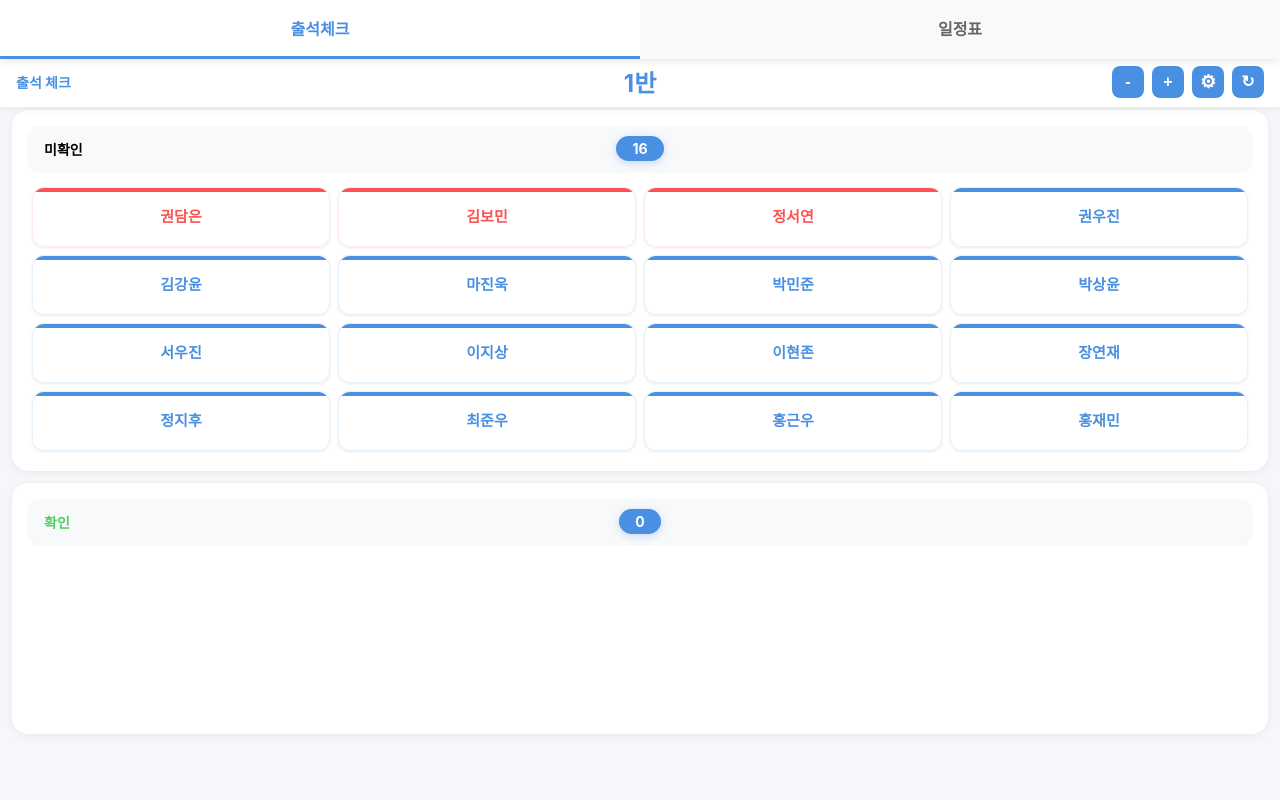
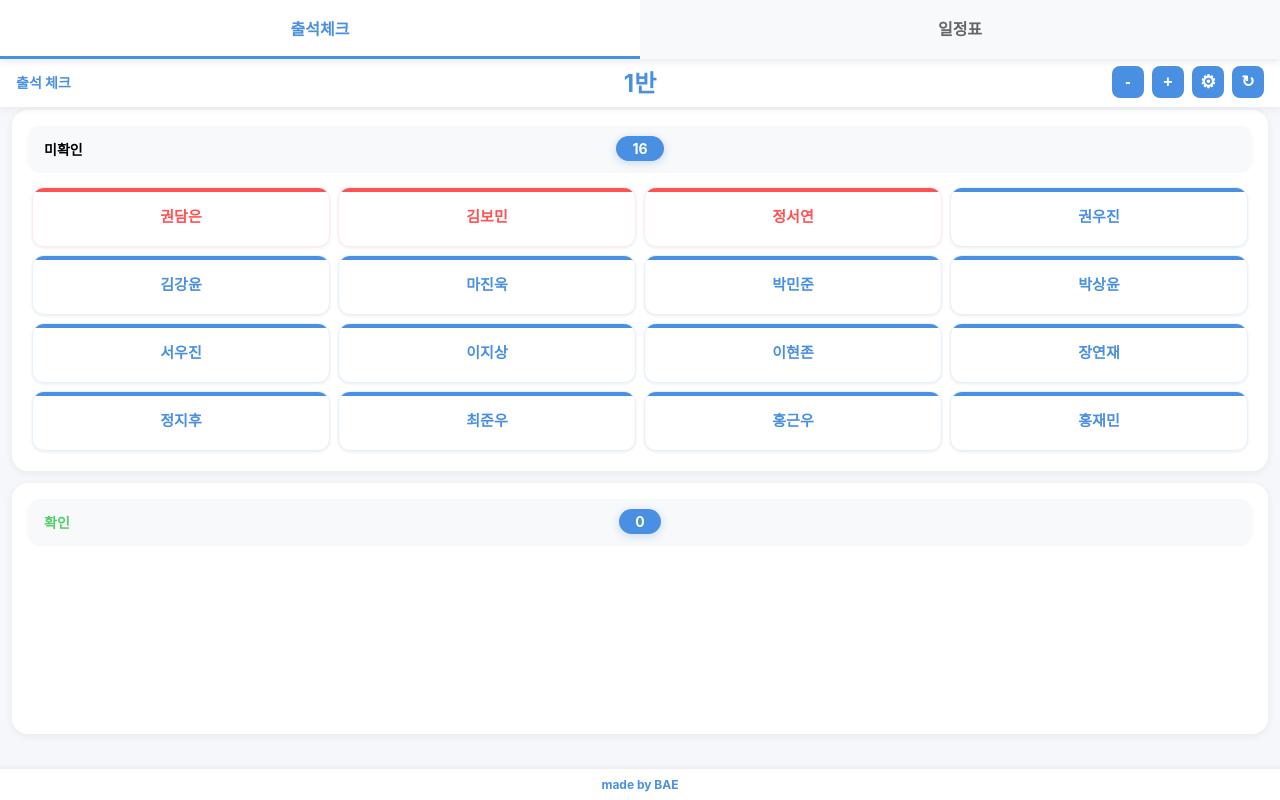
Before and after one commit to iasabae/chulsuk, a plain HTML site: page index.html in a window 1280 px wide. Drawn offline with Linux system fonts and the light colour scheme.

Commit message:
Update index.html

```diff
--- a/index.html
+++ b/index.html
@@ -64,8 +64,10 @@
 
         .main-tab-content {
             display: none;
-            height: 100vh;
-            padding-top: 56px;
+            height: calc(100vh - 35px); /* 탭 네비게이션(56px) + 푸터(약 16px)를 위해 조금 더 확보 */
+            padding-top: 56px; /* 탭 네비게이션 아래에서 시작 */
+            padding-bottom: 10px; /* 푸터에 가려지지 않도록 하단 패딩 추가 */
+            overflow-y: auto; /* 내용이 넘칠 경우 스크롤 가능하게 */
         }
 
         .main-tab-content.active {
@@ -533,6 +535,22 @@
             font-size: 0.8em;
             margin-top: 3px;
         }
+
+        /* 푸터 스타일 추가 */
+#main-footer {
+    position: fixed; /* 화면 하단에 고정 */
+    bottom: 0;
+    left: 0;
+    right: 0;
+    text-align: center; /* 가운데 정렬 */
+    padding: 8px;
+    background: #ffffff; /* 흰색 배경 (탭 컨텐츠와 구분) */
+    color: #4A90E2; /* 글자색은 강조색 사용 */
+    font-size: 12px; /* 작은 크기 */
+    z-index: 4000; /* 다른 요소 위에 표시 */
+    box-shadow: 0 -2px 5px rgba(0, 0, 0, 0.05); /* 상단에 그림자 */
+}
+
     </style>
 </head>
 <body>
@@ -937,6 +955,10 @@
         </div>
     </div>
 </div>
+
+<footer id="main-footer">
+    <strong>made by BAE</strong>
+</footer>
 
 <script>
     // ============ 공통 상태 관리 ============
```
